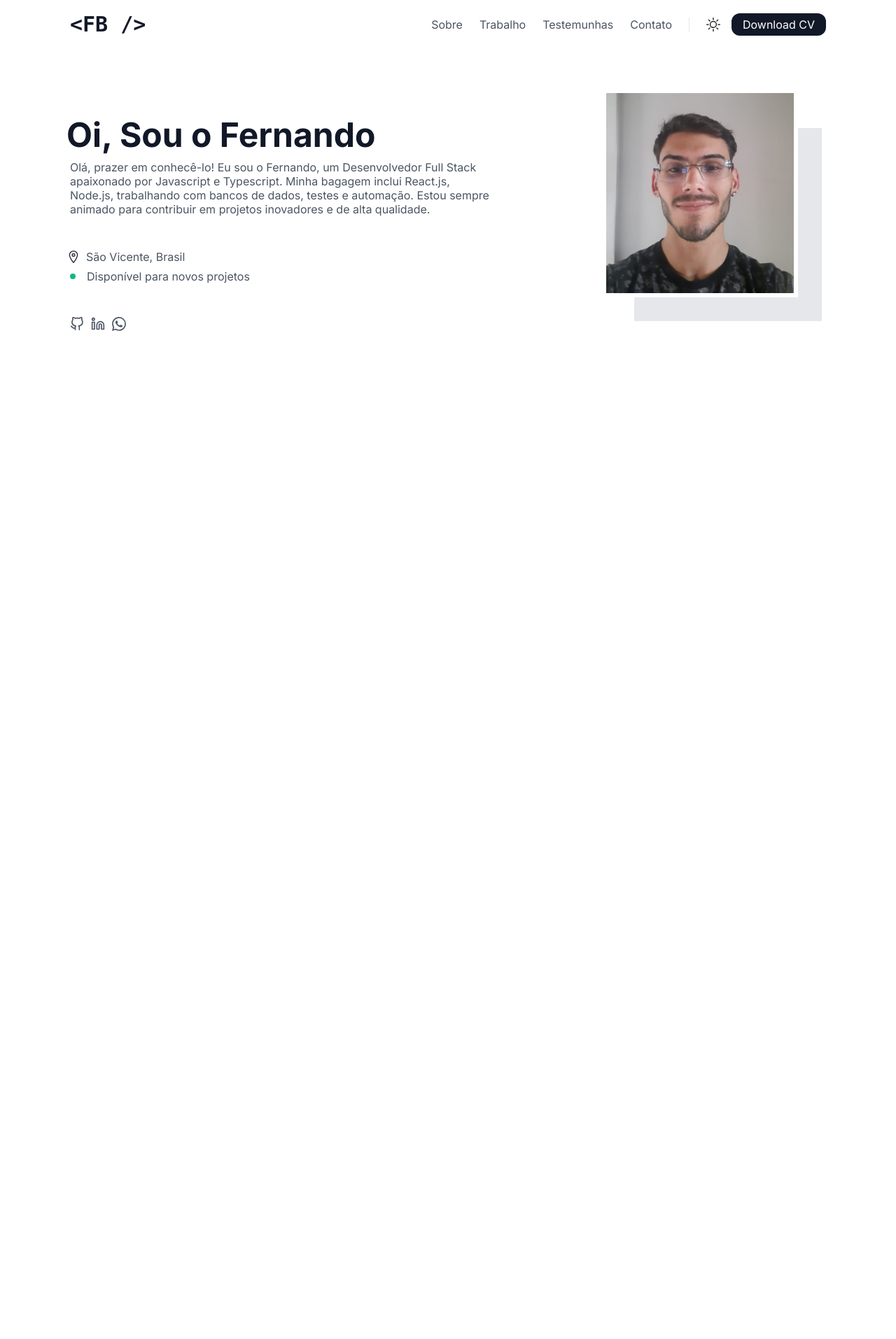
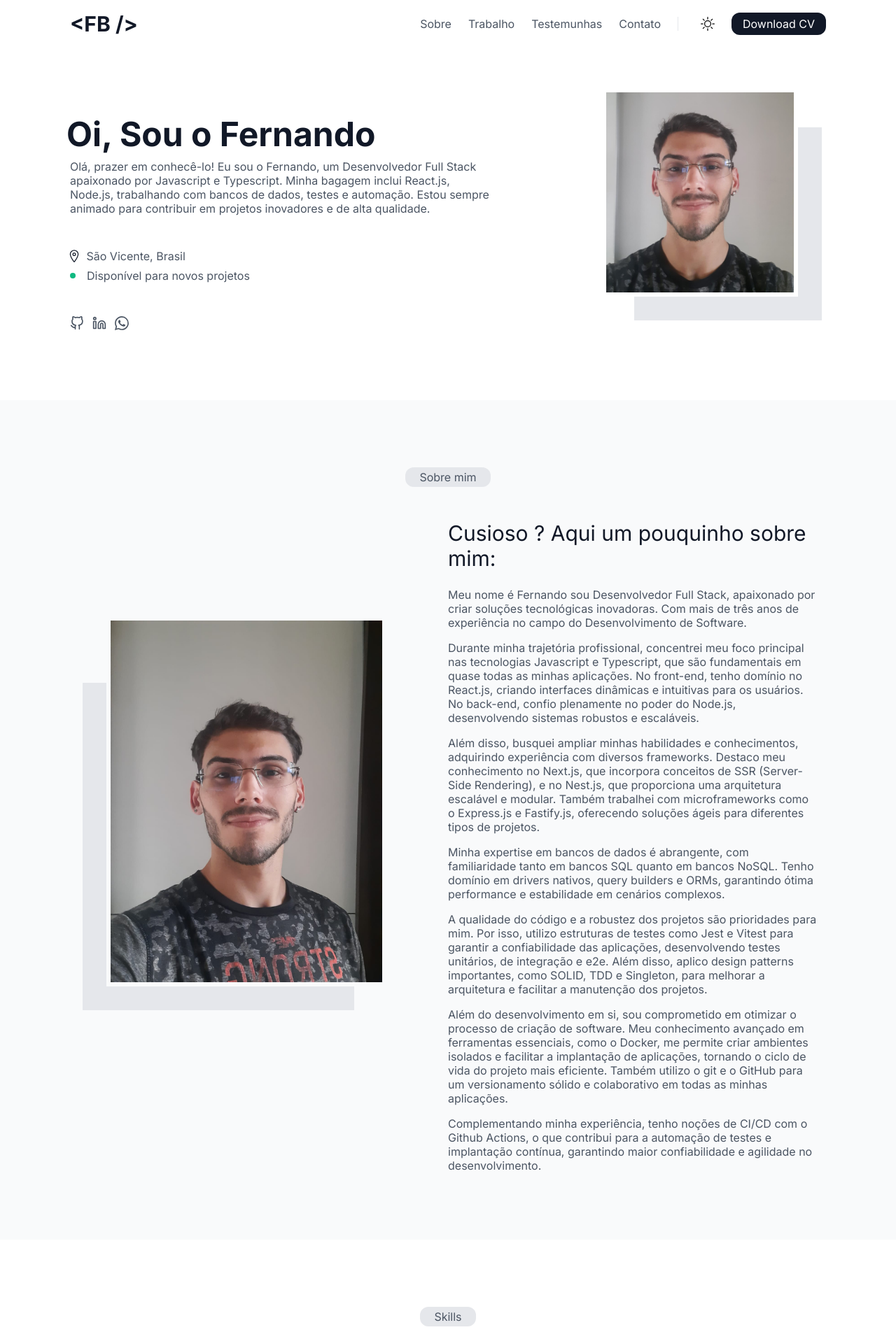
Before and after one commit to FernandoBrino/my-portfolio, a Next.js app: page / in a window 1280 px wide. Shown: the top 1914 px of the page at 70% size. Before the commit the page ends 800 px from the top, so only its background shows below. Built offline with nearby package versions, Linux system fonts and the light colour scheme.

Commit message:
feat: abou section

```diff
--- a/src/components/Header/index.tsx
+++ b/src/components/Header/index.tsx
@@ -1,6 +1,7 @@
 import { useTheme } from "@/hooks/useTheme";
 import { BsMoonStars, BsSun } from "react-icons/bs";
 import { useEffect, useState } from "react";
+import Link from "next/link";
 
 export const Header = () => {
   const [theme, setTheme] = useTheme();
@@ -15,36 +16,54 @@ export const Header = () => {
   };
 
   return (
-    <div className="py-4 px-[6.25rem] flex justify-between bg-background">
+    <div className="sticky py-4 px-[6.25rem] flex justify-between bg-background">
       <h1 className="text-title font-bold text-3xl">
-        <code>&lt;FB /&gt;</code>
+        <Link href="#profile">&lt;FB /&gt;</Link>
       </h1>
       <div className="flex items-center">
         <nav className="flex gap-6 pr-6 border-r dark:border-card-background">
-          <a href="#" className="text-text">
+          <a
+            href="#"
+            className="relative text-text hover:text-title after:content-[''] after:absolute after:w-full after:h-0.5 after:bottom-[-0.25rem] after:left-0 after:scale-x-0 after:hover:scale-x-100 after:origin-left after:duration-300 after:bg-title"
+          >
             Sobre
           </a>
-          <a href="#" className="text-text">
+          <a
+            href="#"
+            className="relative text-text hover:text-title after:content-[''] after:absolute after:w-full after:h-0.5 after:bottom-[-0.25rem] after:left-0 after:scale-x-0 after:hover:scale-x-100 after:origin-left after:duration-300 after:bg-title"
+          >
             Trabalho
           </a>
-          <a href="#" className="text-text">
+          <a
+            href="#"
+            className="relative text-text hover:text-title after:content-[''] after:absolute after:w-full after:h-0.5 after:bottom-[-0.25rem] after:left-0 after:scale-x-0 after:hover:scale-x-100 after:origin-left after:duration-300 after:bg-title"
+          >
             Testemunhas
           </a>
-          <a href="#" className="text-text">
+          <a
+            href="#"
+            className="relative text-text hover:text-title after:content-[''] after:absolute after:w-full after:h-0.5 after:bottom-[-0.25rem] after:left-0 after:scale-x-0 after:hover:scale-x-100 after:origin-left after:duration-300 after:bg-title"
+          >
             Contato
           </a>
         </nav>
 
         <div className="flex items-center ml-6 gap-4">
           {theme === "dark" && isClient ? (
-            <button onClick={() => handleSwitchTheme("light")}>
+            <button
+              onClick={() => handleSwitchTheme("light")}
+              className="hover:bg-label duration-300 p-2 rounded-lg"
+            >
               <BsMoonStars
                 size={20}
                 className="hover:cursor-pointer text-text"
               />
             </button>
           ) : (
-            <button onClick={() => handleSwitchTheme("dark")}>
+            <button
+              onClick={() => handleSwitchTheme("dark")}
+              className="hover:bg-label duration-300 p-2 rounded-lg"
+            >
               <BsSun size={20} className="hover:cursor-pointer" />
             </button>
           )}
--- /dev/null
+++ b/src/components/ImagePortrait/index.tsx
@@ -0,0 +1,34 @@
+import Image, { StaticImageData } from "next/image";
+import { FC } from "react";
+
+interface Props {
+  image: StaticImageData;
+  width?: number;
+  height?: number;
+  top: number;
+  bottom: number;
+}
+
+export const ImagePortrait: FC<Props> = ({
+  image,
+  width = 280,
+  height = 320,
+}) => {
+  const widthRem = width / 16;
+  const heightRem = (height * 0.9) / 16;
+
+  return (
+    <div className="relative">
+      <Image
+        src={image}
+        alt=""
+        width={width}
+        height={height}
+        className="absolute right-10 bottom-10 border-[6px] border-white dark:border-[#030712]"
+      />
+      <div
+        className={`bg-label w-[${widthRem}rem] h-[${heightRem}rem] border-[6px] border-white dark:border-[#030712]`}
+      ></div>
+    </div>
+  );
+};
--- /dev/null
+++ b/src/components/Label/index.tsx
@@ -0,0 +1,13 @@
+import { FC } from "react";
+
+interface Props {
+  title: string;
+}
+
+export const Label: FC<Props> = ({ title }) => {
+  return (
+    <div className="flex justify-center items-center px-5 py-1 rounded-xl bg-label">
+      <p className="text-text">{title}</p>
+    </div>
+  );
+};
--- a/src/pages/index.tsx
+++ b/src/pages/index.tsx
@@ -1,16 +1,21 @@
-import Image from "next/image";
 import profilePicture from "@/assets/profile.jpeg";
+import profilePicture2 from "@/assets/profile-2.jpeg";
 import { Header } from "@/components/Header";
+import { Label } from "@/components/Label";
 import { IoLocationOutline } from "react-icons/io5";
 import { BsCircleFill, BsWhatsapp } from "react-icons/bs";
 import { FiGithub, FiLinkedin } from "react-icons/fi";
+import Image from "next/image";
 
 export default function Home() {
   return (
-    <div>
+    <div className="flex flex-col">
       <Header />
 
-      <div className="flex justify-center items-center p-[6.25rem] w-full bg-background">
+      <section
+        className="flex justify-center items-center p-[6.25rem] w-full bg-background"
+        id="profile"
+      >
         <div className="flex flex-col w-full gap-12">
           <div className="flex flex-col items-start gap-3">
             <h1 className="text-title text-5xl font-bold ml-[-5px]">
@@ -26,7 +31,7 @@ export default function Home() {
           </div>
 
           <div className="flex flex-col gap-2">
-            <div className="flex gap-2 items-center ml-[-5px]">
+            <div className="flex gap-2 items-center ml-[-4.5px]">
               <IoLocationOutline size={20} className="text-title" />
               <p className="text-text">São Vicente, Brasil</p>
             </div>
@@ -37,20 +42,28 @@ export default function Home() {
             </div>
           </div>
 
-          <div className="flex items-center gap-2.5">
+          <div className="flex items-center gap-3">
             <a href="https://github.com/FernandoBrino" target="_blank">
-              <FiGithub size={20} className="text-text" />
+              <FiGithub
+                size={20}
+                className="text-text duration-300 hover:text-[#333] hover:translate-y-[-0.2rem]"
+              />
             </a>
 
             <a
               href="https://www.linkedin.com/in/fernando-brino"
               target="_blank"
             >
-              <FiLinkedin size={20} className="text-text" />
+              <FiLinkedin
+                size={20}
+                className="text-text duration-300 hover:text-[#0E76A8] hover:translate-y-[-0.2rem]"
+              />
             </a>
-
             <a href="https://wa.me/13981158644" target="_blank">
-              <BsWhatsapp size={20} className="text-text" />
+              <BsWhatsapp
+                size={20}
+                className="text-text duration-300 hover:text-[#25D366] hover:translate-y-[-0.2rem]"
+              />
             </a>
           </div>
         </div>
@@ -65,7 +78,102 @@ export default function Home() {
           />
           <div className="bg-label w-[17.5rem] h-72 border-[6px] border-white dark:border-[#030712]"></div>
         </div>
-      </div>
+      </section>
+
+      <section
+        className="flex flex-col items-center justify-center gap-12  px-28 py-24 bg-sub-background"
+        id="about"
+      >
+        <Label title="Sobre mim" />
+
+        <div className="flex justify-center items-center w-full">
+          <div className="flex w-2/4">
+            <div className="relative">
+              <Image
+                src={profilePicture2}
+                alt=""
+                width={400}
+                height={480}
+                className="absolute left-10 bottom-10 border-[6px] border-sub-background"
+              />
+              <div className="bg-label w-[25rem] h-[30rem] border-[6px] border-sub-background"></div>
+            </div>
+          </div>
+
+          <div className="flex flex-col gap-6 w-2/4">
+            <h2 className="text-title text-3xl">
+              Cusioso ? Aqui um pouquinho sobre mim:
+            </h2>
+
+            <div className="flex flex-col gap-4">
+              <p className="text-text">
+                Meu nome é Fernando sou Desenvolvedor Full Stack, apaixonado por
+                criar soluções tecnológicas inovadoras. Com mais de três anos de
+                experiência no campo do Desenvolvimento de Software.
+              </p>
+
+              <p className="text-text">
+                Durante minha trajetória profissional, concentrei meu foco
+                principal nas tecnologias Javascript e Typescript, que são
+                fundamentais em quase todas as minhas aplicações. No front-end,
+                tenho domínio no React.js, criando interfaces dinâmicas e
+                intuitivas para os usuários. No back-end, confio plenamente no
+                poder do Node.js, desenvolvendo sistemas robustos e escaláveis.
+              </p>
+
+              <p className="text-text">
+                Além disso, busquei ampliar minhas habilidades e conhecimentos,
+                adquirindo experiência com diversos frameworks. Destaco meu
+                conhecimento no Next.js, que incorpora conceitos de SSR
+                (Server-Side Rendering), e no Nest.js, que proporciona uma
+                arquitetura escalável e modular. Também trabalhei com
+                microframeworks como o Express.js e Fastify.js, oferecendo
+                soluções ágeis para diferentes tipos de projetos.
+              </p>
+              <p className="text-text">
+                Minha expertise em bancos de dados é abrangente, com
+                familiaridade tanto em bancos SQL quanto em bancos NoSQL. Tenho
+                domínio em drivers nativos, query builders e ORMs, garantindo
+                ótima performance e estabilidade em cenários complexos.
+              </p>
+              <p className="text-text">
+                A qualidade do código e a robustez dos projetos são prioridades
+                para mim. Por isso, utilizo estruturas de testes como Jest e
+                Vitest para garantir a confiabilidade das aplicações,
+                desenvolvendo testes unitários, de integração e e2e. Além disso,
+                aplico design patterns importantes, como SOLID, TDD e Singleton,
+                para melhorar a arquitetura e facilitar a manutenção dos
+                projetos.
+              </p>
+              <p className="text-text">
+                Além do desenvolvimento em si, sou comprometido em otimizar o
+                processo de criação de software. Meu conhecimento avançado em
+                ferramentas essenciais, como o Docker, me permite criar
+                ambientes isolados e facilitar a implantação de aplicações,
+                tornando o ciclo de vida do projeto mais eficiente. Também
+                utilizo o git e o GitHub para um versionamento sólido e
+                colaborativo em todas as minhas aplicações.
+              </p>
+              <p className="text-text">
+                Complementando minha experiência, tenho noções de CI/CD com o
+                Github Actions, o que contribui para a automação de testes e
+                implantação contínua, garantindo maior confiabilidade e
+                agilidade no desenvolvimento.
+              </p>
+            </div>
+          </div>
+        </div>
+      </section>
+
+      <section
+        className="flex flex-col px-20 py-24 items-center w-full bg-background"
+        id="skills"
+      >
+        <Label title="Skills" />
+        <p className="text-text mt-4 mb-12">
+          Habilidades, ferramentas e tecnologias em que sou realmente bom:
+        </p>
+      </section>
     </div>
   );
 }
```
Also changed, not shown: src/assets/profile-2.jpeg (added).
